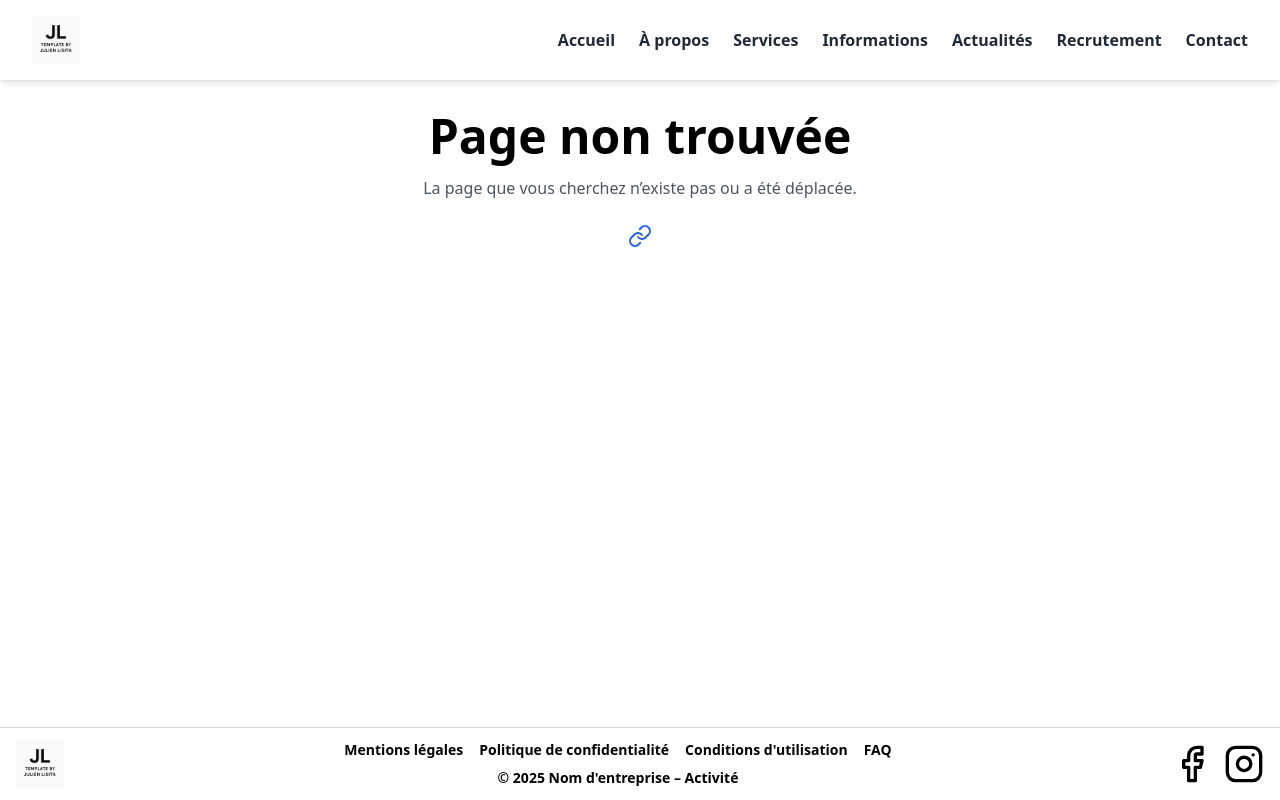
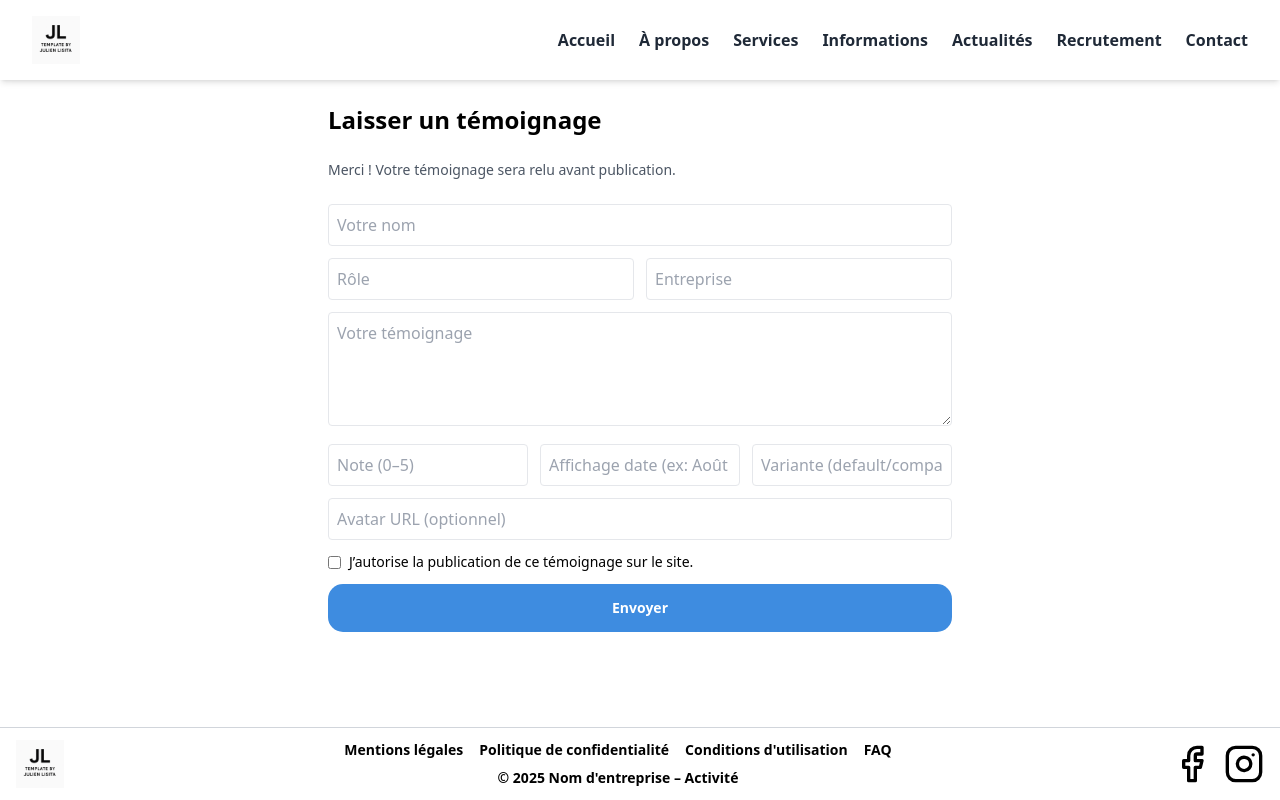
Before and after one commit to julienlisita/nextjs-ts-tailwind-template, a Next.js app: page /testimonials/new in a window 1280 px wide. Before the commit this address had no page. Built offline with nearby package versions, Linux system fonts and the light colour scheme.

Commit message:
feat(testimonials): add new testimonial page

```diff
--- /dev/null
+++ b/src/app/testimonials/new/page.tsx
@@ -0,0 +1,15 @@
+// src/app/temoignages/new/page.tsx
+
+import { PublicTestimonialForm } from './Form';
+
+export const metadata = { title: 'Laisser un témoignage' };
+
+export default function NouveauTemoignagePage() {
+  return (
+    <div className="max-w-2xl mx-auto p-6 space-y-6">
+      <h1 className="text-2xl font-bold">Laisser un témoignage</h1>
+      <p className="text-sm text-gray-600">Merci ! Votre témoignage sera relu avant publication.</p>
+      <PublicTestimonialForm />
+    </div>
+  );
+}
```
